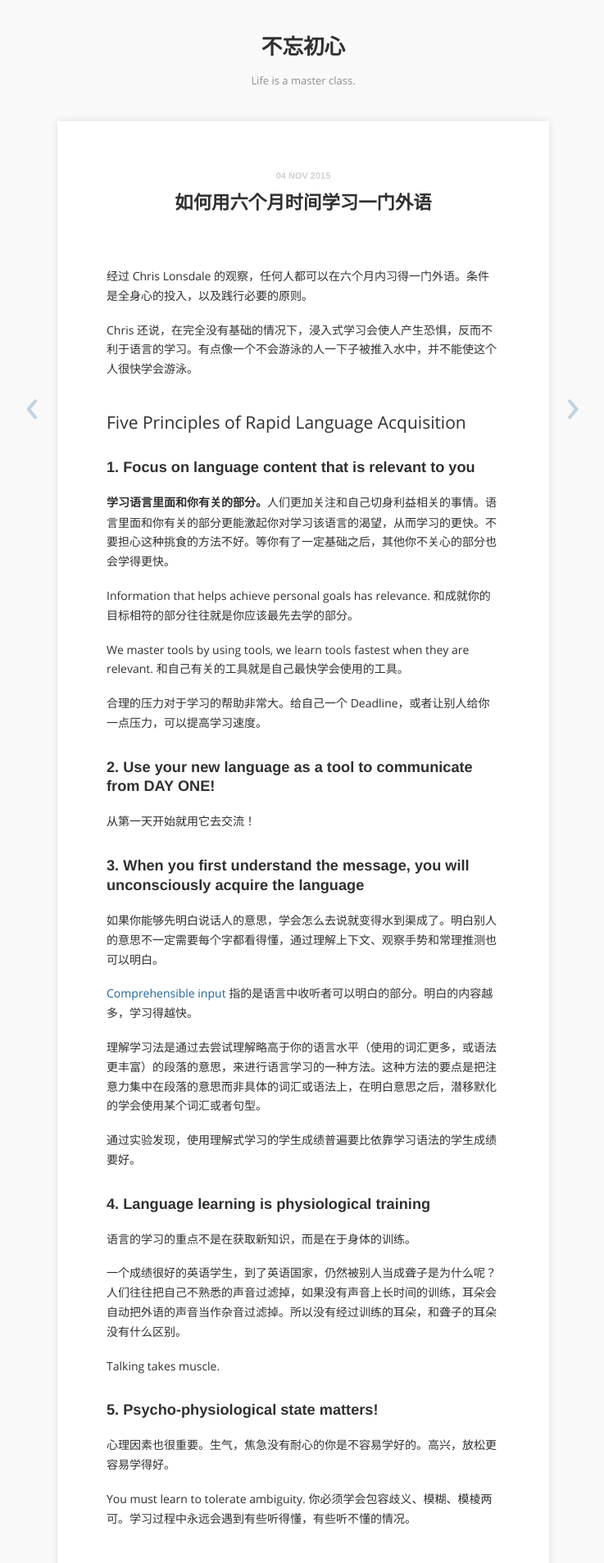
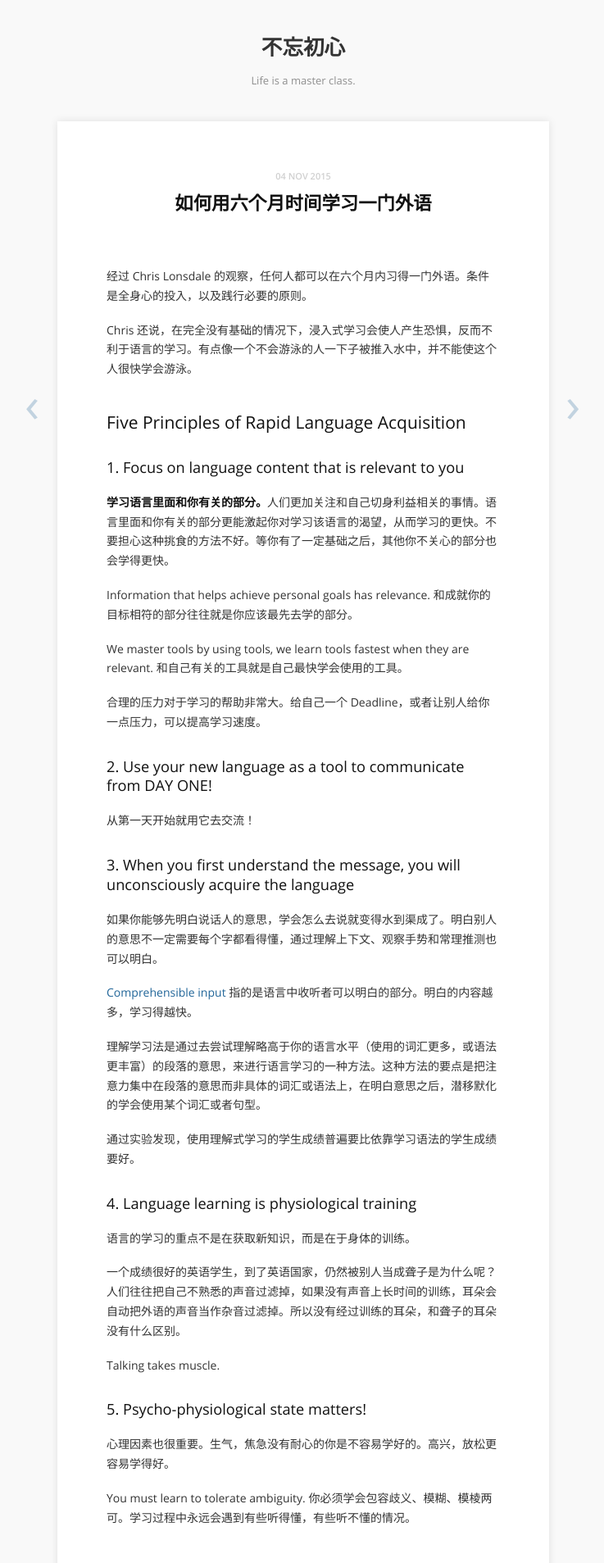
Before and after one commit to yusite/yuzijie, a Jekyll site: the page built from _posts/2015-11-04-learn-any-language-in-6-months.markdown, in a window 1280 px wide. Shown: the top 1907 px of the page at 82% size, without its empty margins (270-1007 px from the left). Built offline with Jekyll 4.4.1, drawn with Linux system fonts in a browser that asks for light colours; some web fonts are replaced.

Commit message:
update style

```diff
--- a/_sass/_fonts.scss
+++ b/_sass/_fonts.scss
@@ -6,6 +6,6 @@
 
 @font-face {
 	font-family: opensans;
-	src: url(./open_sans/bold.ttf) format('truetype');
-	font-weight: 700;
+	src: url(./open_sans/semi_bold.ttf) format('truetype');
+	font-weight: 600;
 }
--- a/_sass/_style.scss
+++ b/_sass/_style.scss
@@ -1,5 +1,6 @@
 h1, h2, h3, h4, h5, strong {
-  font-weight: 700;
+  font-weight: 600;
+  color: #111;
 }
 
 html, body {
@@ -8,7 +9,7 @@
 
 body {
   background: #f9f9f9;
-  color: #303030;
+  color: #333;
   font-family: $base-font-family;
   font-weight: 400;
   font-size: 13px;
@@ -230,7 +231,7 @@
   padding: 8px 17px;
   text-transform: uppercase;
   letter-spacing: 2px;
-  font-weight: 700;
+  font-weight: 600;
   display: block;
   text-align: center;
   border-width: 0;
--- a/_sass/_zac.scss
+++ b/_sass/_zac.scss
@@ -19,7 +19,7 @@
   padding: 40px 40px 15px;
 }
 #go-back-home {
-  color: #303030;
+  color: $base-font-color;
   font-weight: bold;
   font-size: 1.6rem;
 }
@@ -50,6 +50,7 @@
   h3 {
     margin: 1.7em 0 1em;
     font-size: 1.3em;
+    font-weight: normal;
   }
   h4 {
     margin: 1em 0;
--- a/css/main.scss
+++ b/css/main.scss
@@ -6,7 +6,7 @@
 // Our variables
 $base-font-family: opensans, "Helvetica Neue", Helvetica, Arial, "Microsoft YaHei", "WenQuanYi Micro Hei", sans-serif;
 $link-color: #226699;
-$base-font-color: #303030;
+$base-font-color: #333;
 $post-margin-480: 6%;
 
 /*
```
